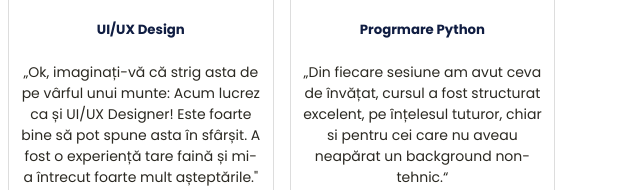
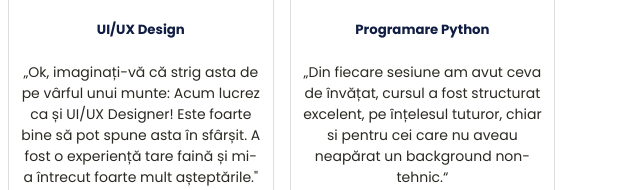
Before and after one commit to Andreea1129/FIRST-UI-APP, a plain HTML site: page index.html in a window 1280 px wide. Shown: the part 2547-2737 px from the top of the page, 640-1280 px from the left. Drawn offline with nearby package versions, Linux system fonts and the light colour scheme.

Commit message:
update testimonials section

```diff
--- a/index.html
+++ b/index.html
@@ -81,6 +81,7 @@
         <div class="container grid">
           <h2>Calendar cursuri</h2>
           <div class="courses-container">
+            <!-- Curs 1 -->
             <div class="course-wrapper">
               <div class="course">
                 <div class="content">
@@ -102,6 +103,7 @@
                 </div>
               </div>
             </div>
+            <!-- End Curs 1 -->
             <!-- Curs 2 -->
             <div class="course-wrapper">
               <div class="course">
@@ -376,7 +378,7 @@
                 />
                 <div class="content">
                   <h3>Alex Panainte</h3>
-                  <h5>Progrmare Python</h5>
+                  <h5>Programare Python</h5>
                   <p class="description">
                     „Din fiecare sesiune am avut ceva de învățat, cursul a fost
                     structurat excelent, pe înțelesul tuturor, chiar si pentru
@@ -400,7 +402,7 @@
           </div>
         </div>
       </section>
-      <!-- End Sectiune Testimoniale -->
+      <!-- End Sectiune testimoniale -->
       <!-- Sectiune Parteneri -->
       <section class="partners">
         <div class="container">
```
